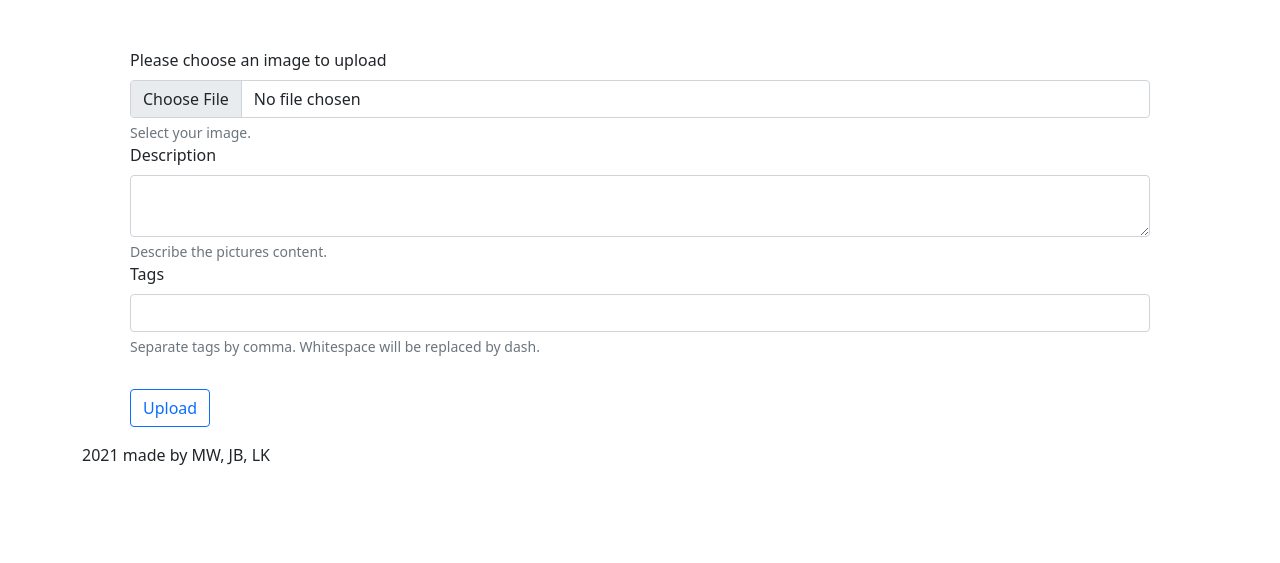
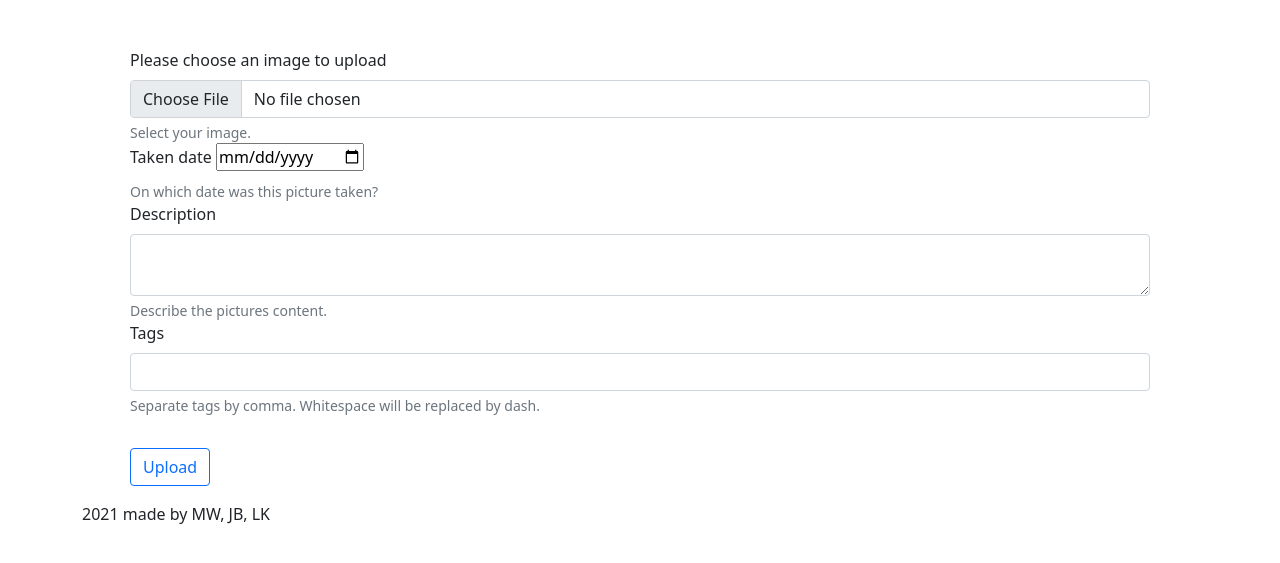
Before and after one commit to witling/ws-leistung, a Flask app: page /upload in a window 1280 px wide. Shown: the part 56-619 px from the top of the page. Run offline with Flask 2, Linux system fonts and the light colour scheme; some libraries are stand-ins or nearby versions.

Commit message:
add optional taken_date on upload form

```diff
--- a/app/site/__init__.py
+++ b/app/site/__init__.py
@@ -9,6 +9,7 @@ site = Blueprint('site', __name__)
 THUMBNAIL_SIZE = (256, 256)
 IMAGES_PER_PAGE = 9
 
+EXIF_DATE_CREATED = 36867
 
 def get_hash_value(img: bytes):
     from hashlib import sha256
@@ -66,8 +67,12 @@ def view_upload():
     # Upload was initiated
     if request.method == "POST":
         uploaded = request.files["formFile"]
+        raw = uploaded.read()
 
-        raw = uploaded.read()
+        if not raw:
+            flash("The uploaded file was invalid.", category="error")
+            return render_template("upload.html")
+
         image_id = get_hash_value(raw)
 
         with BytesIO(raw) as raw_buffer:
@@ -78,15 +83,21 @@ def view_upload():
                 flash("Image does not have the appropriate format. Only jpeg is allowed.", category="error")
                 return render_template("upload.html")
 
-            # 36867 - The date and time when the original image data was generated
-            taken_date_str = pil_image.getexif().get(36867)
+            # If taken date was specified in the form, prefer it over exif data
+            taken_date_str = request.form.get("takenDate")
+            if taken_date_str is not None:
+                taken_date = datetime.strptime(taken_date_str, '%Y-%m-%d')
+            else:
+                # The date and time when the original image data was generated
+                taken_date_str = pil_image.getexif().get(EXIF_DATE_CREATED)
+                taken_date = datetime.strptime(taken_date_str, '%Y:%m:%d %H:%M:%S')
+
             width, height = pil_image.size
 
             # Add image to database
             image = Image()
             image.id = image_id
-            if not taken_date_str is None:
-                image.taken_date = datetime.strptime(taken_date_str, '%Y:%m:%d %H:%M:%S')
+            image.taken_date = taken_date
             image.height = height
             image.width = width
             image.description = request.form["description"]
--- a/app/templates/upload.html
+++ b/app/templates/upload.html
@@ -12,19 +12,23 @@
 
     <div class="mb-3">
         <label class="form-label" for="formFile">Please choose an image to upload</label>
-        <input accept="image/jpeg" class="form-control" id="formFile" name="formFile" type="file">
+        <input type="file" accept="image/jpeg" class="form-control" name="formFile" required>
         <div class="form-text">Select your image.</div>
 
-        <label class="form-label" for="descriptionInput">Description</label>
-        <textarea aria-describedby="name Help" class="form-control" id="descriptionInput" name="description"></textarea>
-        <div class="form-text" id="descriptionHelp">Describe the pictures content.</div>
+        <label class="form-label" for="takenDate">Taken date</label>
+        <input type="date" name="takenDate">
+        <div class="form-text">On which date was this picture taken?</div>
+
+        <label class="form-label" for="description">Description</label>
+        <textarea class="form-control" name="description"></textarea>
+        <div class="form-text">Describe the pictures content.</div>
 
         <label class="form-label" for="tags">Tags</label>
         <input class="form-control" type="text" name="tags">
         <div class="form-text">Separate tags by comma. Whitespace will be replaced by dash.</div>
     </div>
 
-    <button class="btn btn-outline-primary my-3" type="submit">Upload</button>
+    <button type="submit" class="btn btn-outline-primary my-3">Upload</button>
 </form>
 
 {% endblock %}
```
